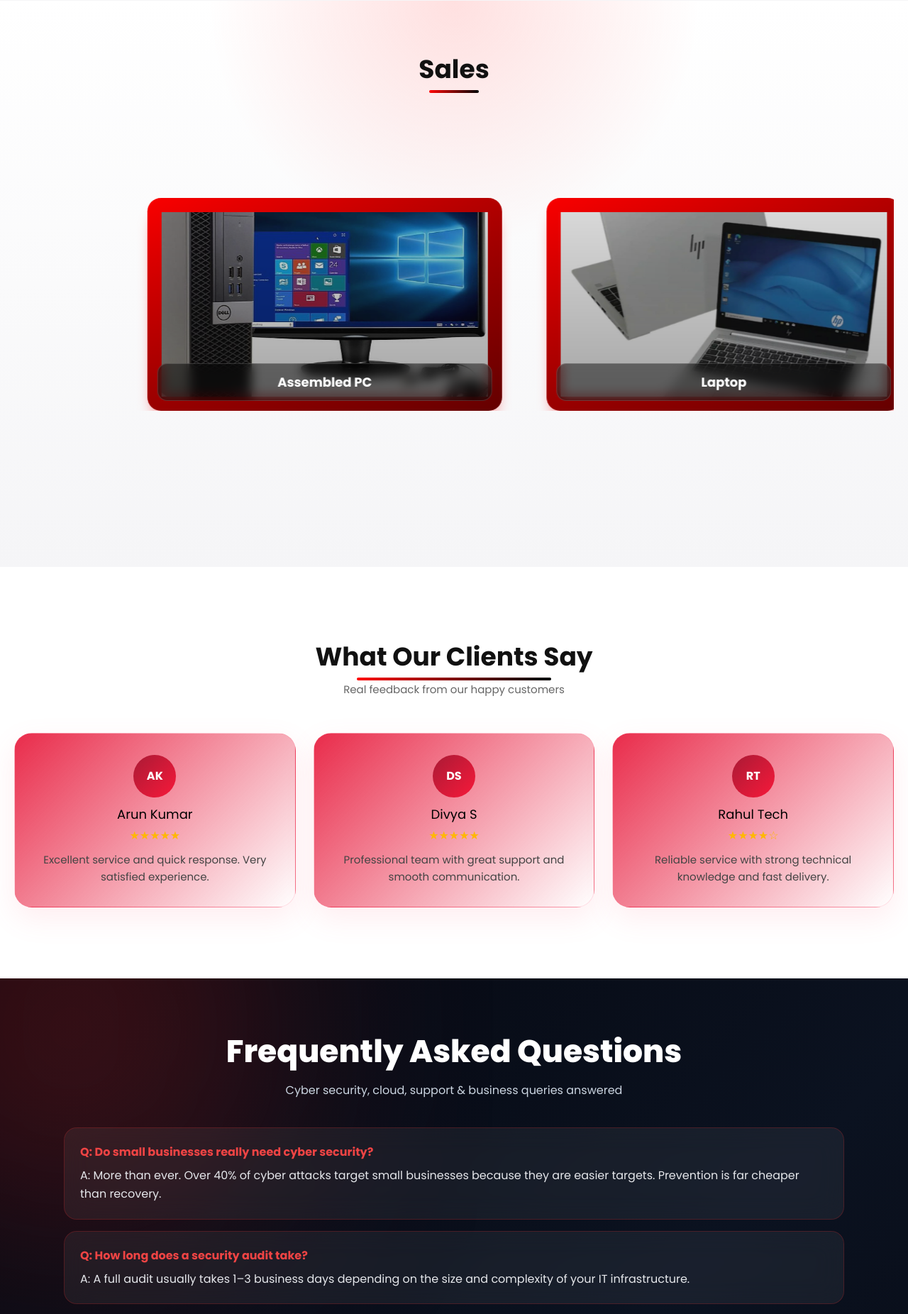
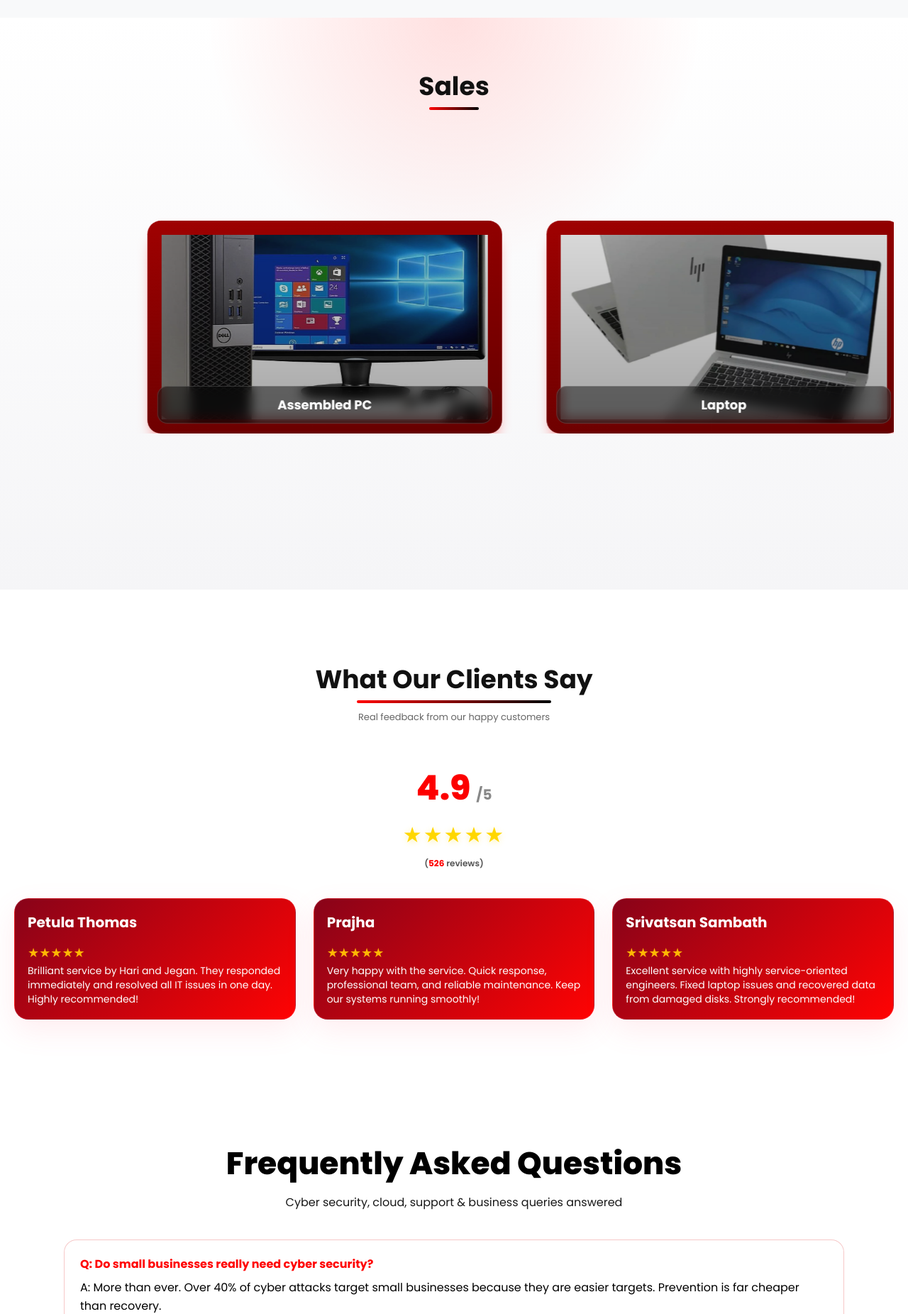
Before and after one commit to Johncyrebecca684/scs-website, a PHP site: page / in a window 1280 px wide. Shown: the part 2821-4673 px from the top of the page at 71% size. Run offline with PHP 8.4, Linux system fonts and the light colour scheme; some libraries are stand-ins or nearby versions.

Commit message:
reviewdone

```diff
--- a/app.js
+++ b/app.js
@@ -159,6 +159,71 @@ floatingCards.forEach((card, i) => {
 
 
 // =======================================
+//          RATING COUNTER ANIMATION
+// =======================================
+
+let ratingAnimationTriggered = false;
+
+function animateCounter(element, target, duration = 2000) {
+    const targetValue = parseFloat(target);
+    const increment = targetValue / (duration / 16);
+    let currentValue = 0;
+
+    const counter = setInterval(() => {
+        currentValue += increment;
+
+        if (currentValue >= targetValue) {
+            element.textContent = target;
+            clearInterval(counter);
+        } else {
+            element.textContent = currentValue.toFixed(1);
+        }
+    }, 16);
+}
+
+function animateIntCounter(element, target, duration = 2000) {
+    const targetValue = parseInt(target);
+    const increment = targetValue / (duration / 16);
+    let currentValue = 0;
+
+    const counter = setInterval(() => {
+        currentValue += increment;
+
+        if (currentValue >= targetValue) {
+            element.textContent = targetValue;
+            clearInterval(counter);
+        } else {
+            element.textContent = Math.floor(currentValue);
+        }
+    }, 16);
+}
+
+window.addEventListener("scroll", () => {
+    if (ratingAnimationTriggered) return;
+
+    const ratingSummary = document.querySelector(".rating-summary");
+    if (!ratingSummary) return;
+
+    const rect = ratingSummary.getBoundingClientRect();
+
+    // Start animation when element is in view
+    if (rect.top < window.innerHeight && rect.bottom > 0) {
+        ratingAnimationTriggered = true;
+
+        const counterElement = document.querySelector(".counter");
+        const reviewCounterElement = document.querySelector(".review-counter");
+
+        if (counterElement) {
+            animateCounter(counterElement, "4.9");
+        }
+        if (reviewCounterElement) {
+            animateIntCounter(reviewCounterElement, "526");
+        }
+    }
+});
+
+
+// =======================================
 //          PARALLAX HERO
 // =======================================
 
--- a/index.html
+++ b/index.html
@@ -335,29 +338,48 @@
       <p>Real feedback from our happy customers</p>
     </div>
 
+    <div class="review-container">
+      <div class="rating-summary" data-aos="fade-up">
+        <div class="rating-display">
+          <div class="rating-number">
+            <span class="counter" data-target="4.9">0</span>
+            <span class="rating-max">/5</span>
+          </div>
+          <div class="rating-stars">★★★★★</div>
+          <div class="rating-count">
+            (<span class="review-counter" data-target="526">0</span> reviews)
+          </div>
+        </div>
+      </div>
+    </div>
+
     <div class="review-grid">
+      <div class="review-card">
+        <div class="reviewer-info">
+          <h5>Petula Thomas</h5>
 
-      <div class="review-card">
-        <div class="avatar">AK</div>
-        <h5>Arun Kumar</h5>
+        </div>
         <div class="stars">★★★★★</div>
-        <p>Excellent service and quick response. Very satisfied experience.</p>
+        <p>Brilliant service by Hari and Jegan. They responded immediately and resolved all IT issues in one day. Highly recommended!</p>
       </div>
 
       <div class="review-card">
-        <div class="avatar">DS</div>
-        <h5>Divya S</h5>
+        <div class="reviewer-info">
+          <h5>Prajha</h5>
+
+        </div>
         <div class="stars">★★★★★</div>
-        <p>Professional team with great support and smooth communication.</p>
+        <p>Very happy with the service. Quick response, professional team, and reliable maintenance. Keep our systems running smoothly!</p>
       </div>
 
       <div class="review-card">
-        <div class="avatar">RT</div>
-        <h5>Rahul Tech</h5>
-        <div class="stars">★★★★☆</div>
-        <p>Reliable service with strong technical knowledge and fast delivery.</p>
+        <div class="reviewer-info">
+          <h5>Srivatsan Sambath</h5>
+
         </div>
-
+        <div class="stars">★★★★★</div>
+        <p>Excellent service with highly service-oriented engineers. Fixed laptop issues and recovered data from damaged disks. Strongly recommended!</p>
+      </div>
     </div>
 
   </div>
@@ -366,20 +388,18 @@
 
   <!-- CONTACT -->
 <!-- FAQ SECTION -->
-<section style="padding:70px 20px; background:linear-gradient(135deg,#05070f,#0b1220,#05070f); position:relative; overflow:hidden;" data-nav-theme="dark">
+<section style="padding:70px 20px; background:linear-gradient(135deg,#ffffff,#ffffff,#ffffff); position:relative; overflow:hidden;" data-nav-theme="dark">
 
-    <!-- RED CYBER GLOW -->
-    <div style="position:absolute; top:-180px; left:-150px; width:500px; height:500px; background:rgba(220,38,38,0.35); filter:blur(150px); border-radius:50%;"></div>
-    <div style="position:absolute; bottom:-180px; right:-150px; width:500px; height:500px; background:rgba(239,68,68,0.25); filter:blur(150px); border-radius:50%;"></div>
+
 
     <div style="max-width:1100px; margin:auto; position:relative; z-index:1;">
 
         <!-- TITLE -->
-        <h2 style="text-align:center; font-size:44px; font-weight:900; color:white; margin-bottom:10px;">
+        <h2 style="text-align:center; font-size:44px; font-weight:900; color:rgb(0, 0, 0); margin-bottom:10px;">
             Frequently Asked Questions
         </h2>
 
-        <p style="text-align:center; color:#cbd5e1; margin-bottom:40px;">
+        <p style="text-align:center; color:#181818; margin-bottom:40px;">
             Cyber security, cloud, support & business queries answered
         </p>
 
@@ -399,8 +419,8 @@
                 onmouseover="this.style.transform='translateY(-6px)'; this.style.boxShadow='0 20px 45px rgba(220,38,38,0.25)'"
                 onmouseout="this.style.transform='translateY(0)'; this.style.boxShadow='none'">
 
-                <strong style="color:#ef4444;">Q: Do small businesses really need cyber security?</strong>
-                <div style="margin-top:8px; color:#e5e7eb; line-height:1.6;">
+                <strong style="color:#ff0000;">Q: Do small businesses really need cyber security?</strong>
+                <div style="margin-top:8px; color:#000000; line-height:1.6;">
                     A: More than ever. Over 40% of cyber attacks target small businesses because they are easier targets. Prevention is far cheaper than recovery.
                 </div>
             </div>
@@ -417,8 +437,8 @@
                 onmouseover="this.style.transform='translateY(-6px)'; this.style.boxShadow='0 20px 45px rgba(220,38,38,0.25)'"
                 onmouseout="this.style.transform='translateY(0)'; this.style.boxShadow='none'">
 
-                <strong style="color:#ef4444;">Q: How long does a security audit take?</strong>
-                <div style="margin-top:8px; color:#e5e7eb; line-height:1.6;">
+                <strong style="color:#ff0000;">Q: How long does a security audit take?</strong>
+                <div style="margin-top:8px; color:#000000; line-height:1.6;">
                     A: A full audit usually takes 1–3 business days depending on the size and complexity of your IT infrastructure.
                 </div>
             </div>
@@ -435,8 +455,8 @@
                 onmouseover="this.style.transform='translateY(-6px)'; this.style.boxShadow='0 20px 45px rgba(220,38,38,0.25)'"
                 onmouseout="this.style.transform='translateY(0)'; this.style.boxShadow='none'">
 
-                <strong style="color:#ef4444;">Q: We already have antivirus software. Is that enough?</strong>
-                <div style="margin-top:8px; color:#e5e7eb; line-height:1.6;">
+                <strong style="color:#ff0000;">Q: We already have antivirus software. Is that enough?</strong>
+                <div style="margin-top:8px; color:#000000; line-height:1.6;">
                     A: No. Antivirus is only one layer. Real protection requires endpoint security, network security, email filtering, and monitoring systems.
                 </div>
             </div>
@@ -453,8 +473,8 @@
                 onmouseover="this.style.transform='translateY(-6px)'; this.style.boxShadow='0 20px 45px rgba(220,38,38,0.25)'"
                 onmouseout="this.style.transform='translateY(0)'; this.style.boxShadow='none'">
 
-                <strong style="color:#ef4444;">Q: Can you help after a cyber attack?</strong>
-                <div style="margin-top:8px; color:#e5e7eb; line-height:1.6;">
+                <strong style="color:#ff0000;">Q: Can you help after a cyber attack?</strong>
+                <div style="margin-top:8px; color:#000000; line-height:1.6;">
                     A: Yes. We provide incident response including containment, investigation, recovery, and full system hardening.
                 </div>
             </div>
@@ -471,8 +491,8 @@
                 onmouseover="this.style.transform='translateY(-6px)'; this.style.boxShadow='0 20px 45px rgba(220,38,38,0.25)'"
                 onmouseout="this.style.transform='translateY(0)'; this.style.boxShadow='none'">
 
-                <strong style="color:#ef4444;">Q: Will security implementation disrupt operations?</strong>
-                <div style="margin-top:8px; color:#e5e7eb; line-height:1.6;">
+                <strong style="color:#ff0000;">Q: Will security implementation disrupt operations?</strong>
+                <div style="margin-top:8px; color:#000000; line-height:1.6;">
                     A: No. We implement solutions in phases or off-business hours to ensure minimal or zero disruption.
                 </div>
             </div>
@@ -489,8 +509,8 @@
                 onmouseover="this.style.transform='translateY(-6px)'; this.style.boxShadow='0 20px 45px rgba(220,38,38,0.25)'"
                 onmouseout="this.style.transform='translateY(0)'; this.style.boxShadow='none'">
 
-                <strong style="color:#ef4444;">Q: Do we need full cloud migration immediately?</strong>
-                <div style="margin-top:8px; color:#e5e7eb; line-height:1.6;">
+                <strong style="color:#ff0000;">Q: Do we need full cloud migration immediately?</strong>
+                <div style="margin-top:8px; color:#000000; line-height:1.6;">
                     A: No. We recommend a phased approach starting with non-critical systems first.
                 </div>
             </div>
@@ -507,8 +527,8 @@
                 onmouseover="this.style.transform='translateY(-6px)'; this.style.boxShadow='0 20px 45px rgba(220,38,38,0.25)'"
                 onmouseout="this.style.transform='translateY(0)'; this.style.boxShadow='none'">
 
-                <strong style="color:#ef4444;">Q: Which cloud platforms do you support?</strong>
-                <div style="margin-top:8px; color:#e5e7eb; line-height:1.6;">
+                <strong style="color:#ff0000;">Q: Which cloud platforms do you support?</strong>
+                <div style="margin-top:8px; color:#000000; line-height:1.6;">
                     A: We work with AWS, Microsoft Azure, and Google Cloud depending on business requirements.
                 </div>
             </div>
@@ -525,8 +545,8 @@
                 onmouseover="this.style.transform='translateY(-6px)'; this.style.boxShadow='0 20px 45px rgba(220,38,38,0.25)'"
                 onmouseout="this.style.transform='translateY(0)'; this.style.boxShadow='none'">
 
-                <strong style="color:#ef4444;">Q: Is cloud data really secure?</strong>
-                <div style="margin-top:8px; color:#e5e7eb; line-height:1.6;">
+                <strong style="color:#ff0000;">Q: Is cloud data really secure?</strong>
+                <div style="margin-top:8px; color:#000000; line-height:1.6;">
                     A: Yes. We use encryption, IAM controls, and compliance-grade security frameworks.
                 </div>
             </div>
@@ -543,8 +563,8 @@
                 onmouseover="this.style.transform='translateY(-6px)'; this.style.boxShadow='0 20px 45px rgba(220,38,38,0.25)'"
                 onmouseout="this.style.transform='translateY(0)'; this.style.boxShadow='none'">
 
-                <strong style="color:#ef4444;">Q: Do you provide training?</strong>
-                <div style="margin-top:8px; color:#e5e7eb; line-height:1.6;">
+                <strong style="color:#ff0000;">Q: Do you provide training?</strong>
+                <div style="margin-top:8px; color:#000000; line-height:1.6;">
                     A: Yes. We provide onboarding, security awareness training, and periodic refresh sessions.
                 </div>
             </div>
@@ -561,8 +581,8 @@
                 onmouseover="this.style.transform='translateY(-6px)'; this.style.boxShadow='0 20px 45px rgba(220,38,38,0.25)'"
                 onmouseout="this.style.transform='translateY(0)'; this.style.boxShadow='none'">
 
-                <strong style="color:#ef4444;">Q: Can I get a demo before buying?</strong>
-                <div style="margin-top:8px; color:#e5e7eb; line-height:1.6;">
+                <strong style="color:#ff0000;">Q: Can I get a demo before buying?</strong>
+                <div style="margin-top:8px; color:#000000; line-height:1.6;">
                     A: Absolutely. We offer a free live demo tailored to your business needs.
                 </div>
             </div>
@@ -730,11 +750,11 @@
           aria-label="Open company location in Google Maps"
           style="position:absolute; inset:0;"></a>
       </div>
-      <p style="text-align:center; margin-top:10px; font-size:13px; color:#333;">Click the map to open location in Google Maps</p>
+      <p style="text-align:center; margin-top:10px; font-size:13px; color:#c7c7c7;">Click the map to open location in Google Maps</p>
     </div>
 
     <!-- COPYRIGHT -->
-    <div style="text-align:center; margin-top:50px; color:#000000; font-size:13px;">
+    <div style="text-align:center; margin-top:50px; color:#ffffff; font-size:13px;">
       © 2026 System Cares IT Solutions. All Rights Reserved.
     </div>
     <P></P>
--- a/style.css
+++ b/style.css
@@ -486,6 +486,7 @@ video {
 .about-section {
     min-height: auto;
     padding: clamp(24px, 5vw, 72px) 0;
+    background-color: #ffffff;
     background-image: url('border.jpg.jpeg');
     background-size: cover;
     background-position: center;
@@ -657,7 +658,7 @@ video {
 
 .vision-mission-section {
     padding: 120px 0;
-    background: rgb(255, 255, 255);
+    background: rgba(255, 237, 237, 0.486);
     border: #000;
     position: relative;
     overflow: hidden;
@@ -789,7 +790,7 @@ video {
 ========================================= */
 .services-section {
     padding: 90px 0;
-    background: linear-gradient(180deg, #f7f7f7 0%, #f5f5f7 100%);
+    background: #f8f9fa;
 }
 
 /* GRID */
@@ -1019,8 +1020,8 @@ video {
 
 .sales-card {
     /* apply the 'card' gradient and colors */
-    background: linear-gradient(135deg, #ff0000, #8b0000);
-    color: #bec4cf;
+    background: linear-gradient(135deg, #a30101, #8b0000);
+    color: #ffffff;
     padding: 1.25rem;
     border-radius: 1.2rem;
     box-shadow: 0px 1rem 1.5rem -0.9rem #ff0000;
@@ -1076,13 +1077,35 @@ video {
 
 
 
+
+
+.review-section{
+    padding:30px 0;
+    background:#fafafa;
+    position:relative;
+}
+
+/* SECTION TITLE */
+.section-title h2{
+    font-size:28px;
+    font-weight:700;
+    text-align:center;
+    color:#111;
+    margin-bottom: 8px;
+}
+
+.section-title p{
+    text-align:center;
+    color:#666;
+    margin-top:4px;
+    font-size:13px;
+}
+
 .review-section{
     padding:100px 0;
     background:#ffffff;
-    position:relative;
-}
-
-/* SECTION TITLE */
+}
+
 .section-title h2{
     font-size:34px;
     font-weight:700;
@@ -1094,25 +1117,6 @@ video {
     text-align:center;
     color:#666;
     margin-top:8px;
-    font-size:15px;
-}
-
-.review-section{
-    padding:100px 0;
-    background:#ffffff;
-}
-
-.section-title h2{
-    font-size:34px;
-    font-weight:700;
-    text-align:center;
-    color:#111;
-}
-
-.section-title p{
-    text-align:center;
-    color:#666;
-    margin-top:8px;
 }
 
 /* SWIPER */
@@ -1143,24 +1147,89 @@ video {
     color:#666;
 }
 
+/* RATING SUMMARY */
+.review-container {
+    display: flex;
+    align-items: center;
+    justify-content: center;
+    gap: 60px;
+    margin-top: 40px;
+}
+
+.rating-summary {
+    flex: 0 0 auto;
+    text-align: center;
+    width: 100%;
+    padding: 15px 0;
+}
+
+.rating-display {
+    display: flex;
+    flex-direction: column;
+    align-items: center;
+    gap: 8px;
+}
+
+.rating-number {
+    display: flex;
+    align-items: baseline;
+    gap: 8px;
+}
+
+.counter {
+    font-size: 48px;
+    font-weight: 900;
+    background: linear-gradient(135deg, #ff0000, #fa0000);
+    -webkit-background-clip: text;
+    -webkit-text-fill-color: transparent;
+    background-clip: text;
+}
+
+.rating-max {
+    font-size: 20px;
+    font-weight: 700;
+    color: #888;
+}
+
+.rating-stars {
+    font-size: 30px;
+    color: #ffd700;
+    letter-spacing: 2px;
+    text-shadow: 0 2px 10px rgba(255, 215, 0, 0.3);
+}
+
+.review-counter {
+    font-weight: 700;
+    color: #ff0000;
+}
+
+.rating-count {
+    font-size: 12px;
+    color: #555;
+    font-weight: 600;
+}
+
 /* GRID LAYOUT */
 .review-grid{
     display:grid;
     grid-template-columns:repeat(3, 1fr);
-    gap:30px;
-    margin-top:50px;
+    gap:15px;
+    flex: 1;
+    margin-top:25px;
 }
 
 /* GLASS CARD */
 .review-card{
-    background:linear-gradient(135deg, rgb(233, 44, 75), rgba(255, 255, 255, 0.658));
+    background:linear-gradient(135deg, rgb(136, 3, 25), rgb(255, 3, 3));
     backdrop-filter:blur(15px);
     border:1px solid rgba(255, 105, 135, 0.2);
-    border-radius:25px;
-    padding:30px;
-    text-align:center;
+    border-radius:20px;
+    padding:18px;
+    text-align:left;
     box-shadow:0 15px 40px rgba(255, 105, 135, 0.12);
     transition:0.4s;
+    display: flex;
+    flex-direction: column;
 }
 
 /* HOVER EFFECT */
@@ -1169,49 +1238,65 @@ video {
     box-shadow:0 25px 60px rgba(255, 105, 135, 0.2);
 }
 
-/* AVATAR */
-.avatar{
-    width:60px;
-    height:60px;
-    margin:0 auto 10px;
-    border-radius:50%;
-    background:linear-gradient(135deg,#aa1a35,#f7193a);
-    color:#fff;
-    display:flex;
-    align-items:center;
-    justify-content:center;
+/* REVIEWER INFO */
+.reviewer-info {
+    margin-bottom: 12px;
+}
+
+.reviewer-info h5{
+    margin:0 0 2px;
+    font-size:20px;
     font-weight:700;
-}
-
-/* NAME */
-.review-card h5{
-    margin:10px 0 5px;
-    font-size:18px;
+    color:#ffffff;
 }
 
 /* STARS */
 .stars{
     color:#ffb703;
-    margin-bottom:10px;
+    margin-bottom:3px;
+    font-size: 18px;
+    margin-top: 0;
 }
 
 /* TEXT */
 .review-card p{
-    color:#444;
-    font-size:15px;
-    line-height:1.6;
+    color:#ffffff;
+    font-size:14px;
+    line-height:1.4;
+    margin: 0;
 }
 
 /* RESPONSIVE */
 @media (max-width: 992px){
-    .review-grid{
-        grid-template-columns:repeat(2, 1fr);
+    .review-container {
+        flex-direction: column;
+        gap: 40px;
+    }
+
+    .rating-summary {
+        width: 100%;
+        max-width: 100%;
     }
 }
 
 @media (max-width: 600px){
-    .review-grid{
-        grid-template-columns:1fr;
+    .review-container {
+        flex-direction: column;
+        gap: 30px;
+    }
+
+    .rating-summary {
+        width: 100%;
+        max-width: 100%;
+        padding: 40px 30px;
+    }
+
+    .counter {
+        font-size: 42px;
+    }
+
+    .rating-stars {
+        font-size: 24px;
     }
 }
 
@@ -1324,8 +1409,8 @@ video {
 ========================================= */
 
 footer {
-    background: #fafafa;
-    color: #000000;
+    background: #000000;
+    color: #ffffff;
     padding: 80px 0 20px;
 }
 
```
Also changed, not shown: other parts of index.html (+32 -29 lines). Lines whose indentation alone changed are shown as unchanged.
